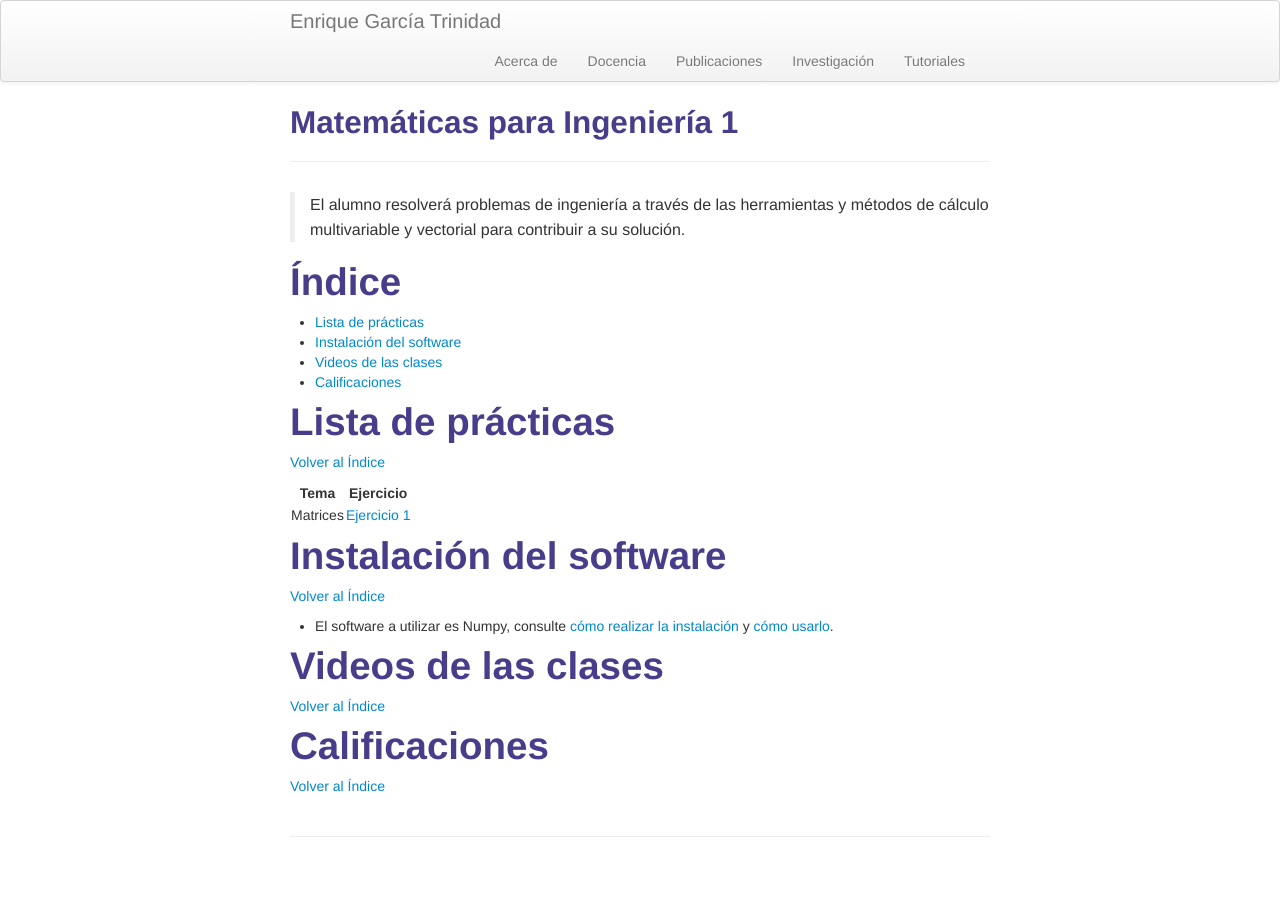
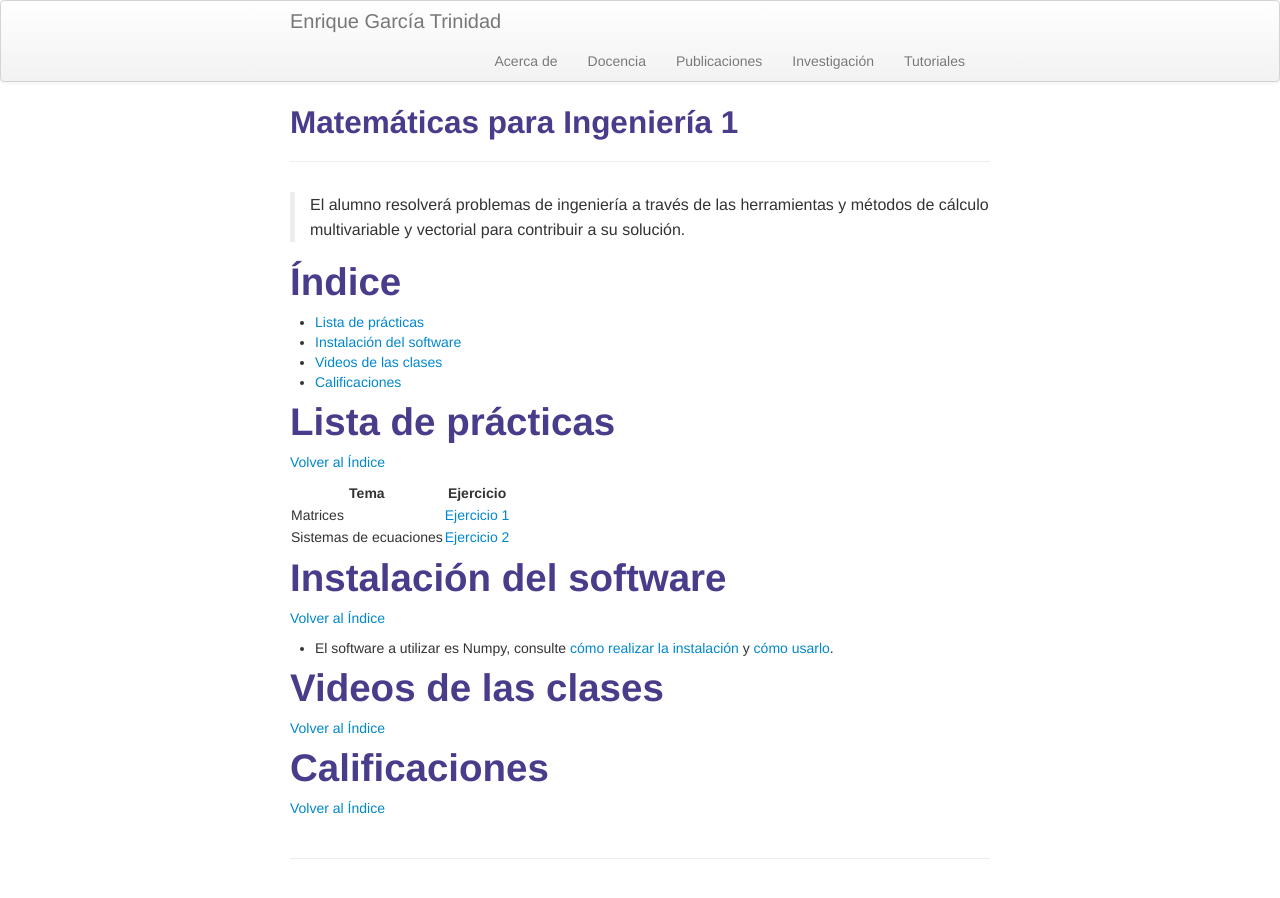
Before and after one commit to enriGarcia/enriGarcia.github.io, a Jekyll site: the page built from pages/teaching/matIng1.md, in a window 1280 px wide. Built offline with Jekyll 4.4.1, drawn with Linux system fonts in a browser that asks for light colours.

Commit message:
webpage update

```diff
--- a/pages/teaching/matIng1.md
+++ b/pages/teaching/matIng1.md
@@ -18,6 +18,7 @@ description: Listado de prácticas
 |Tema                         |Ejercicio       |
 |-----------------------------|:--------------:|
 |Matrices                     |[Ejercicio 1 ]({{ BASE_PATH}}/pages/assignments/matIng_ex_01.pdf)|
+|Sistemas de ecuaciones       |[Ejercicio 2 ]({{ BASE_PATH}}/pages/assignments/matIng_ex_02.pdf)|
 
 # Instalación del software
 [Volver al Índice](#índice)
```
Also changed, not shown: 1 other file.
